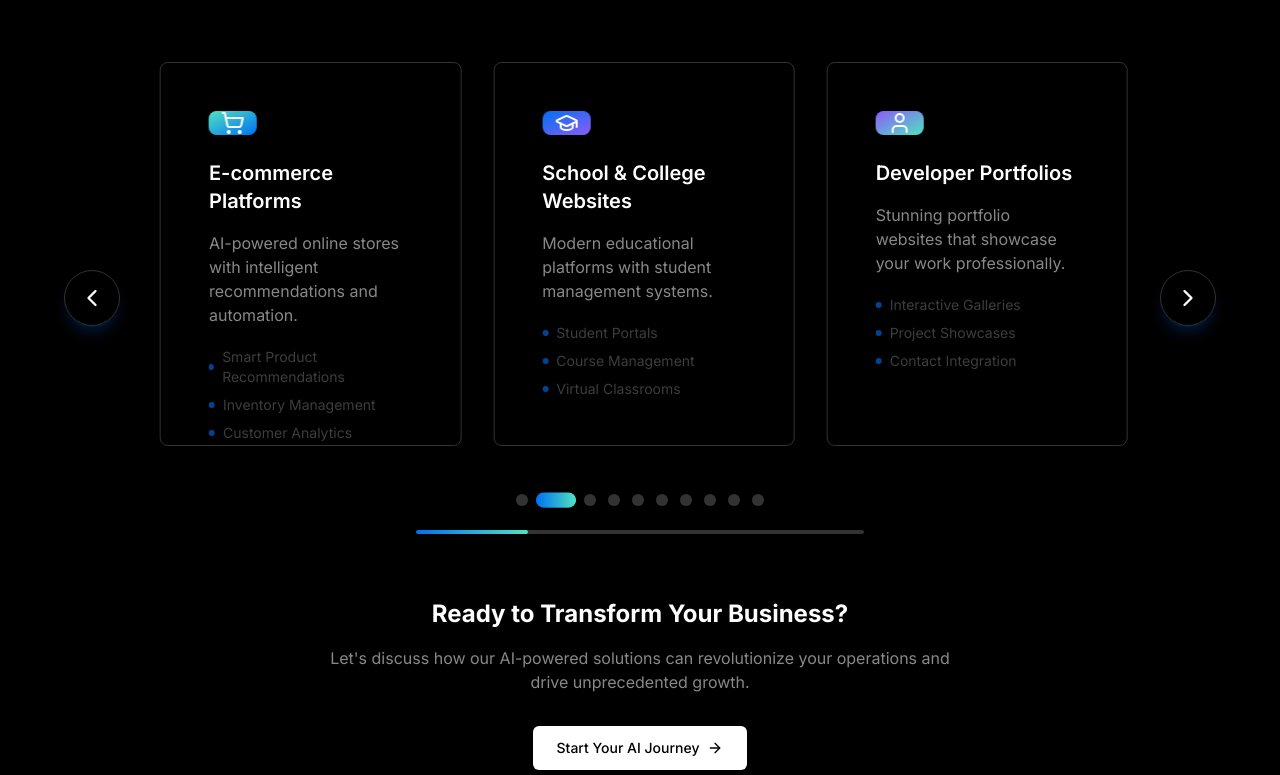
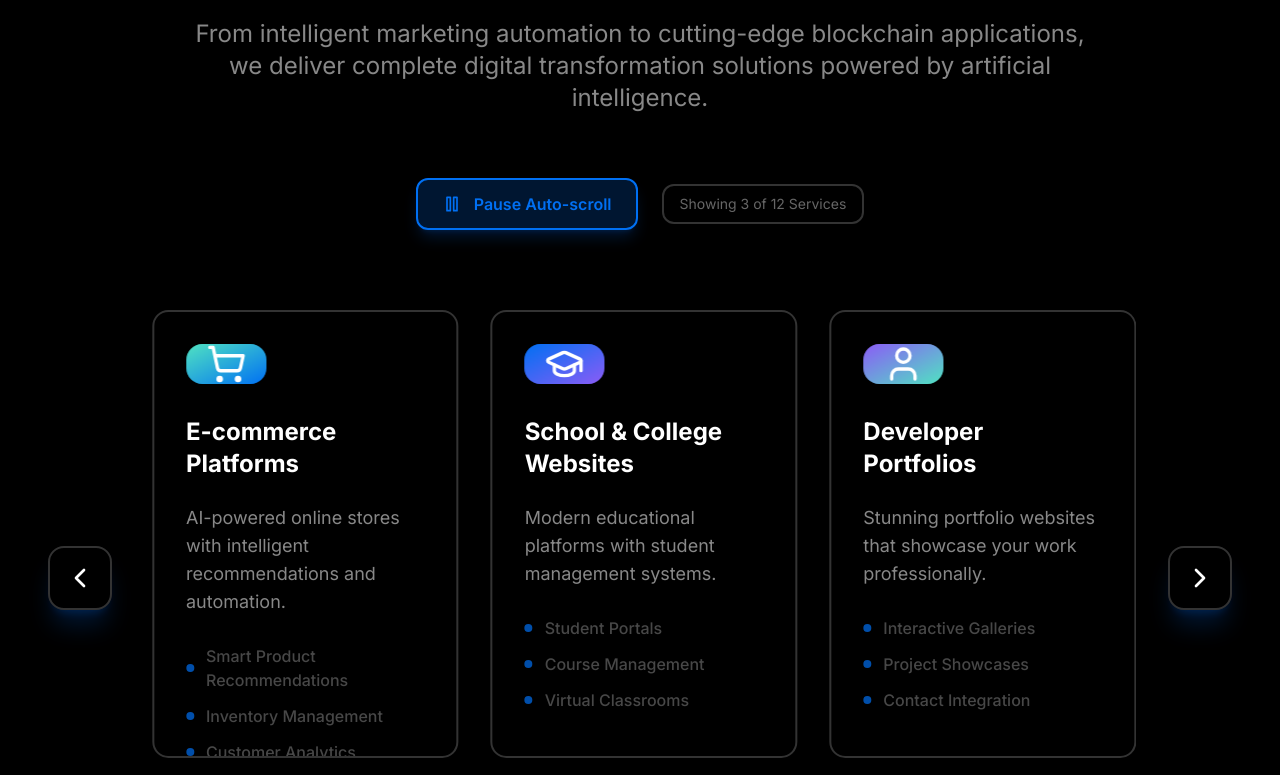
Before and after one commit to ASHUTOSH2224/Company_Website, a React (Vite) app: page / in a window 1280 px wide. Shown: the part 1785-2560 px from the top of the page. Built offline with nearby package versions, Linux system fonts and the light colour scheme.

Commit message:
Modified Services

```diff
--- a/src/components/Services.tsx
+++ b/src/components/Services.tsx
@@ -191,44 +191,49 @@ export const Services: React.FC<ServicesProps> = ({ onContactClick }) => {
 
   return (
     <section
-      className="section-padding relative"
+      className="py-16 lg:py-24 relative"
       onMouseEnter={() => setIsAutoPlaying(false)}
       onMouseLeave={() => setIsAutoPlaying(true)}
     >
       <div className="container-custom" ref={containerRef}>
         {/* Section Header */}
-        <div className={`text-center mb-12 lg:mb-16 transition-all duration-1000 ${
+        <div className={`text-center mb-16 lg:mb-20 transition-all duration-1000 ${
           isVisible ? 'opacity-100 translate-y-0' : 'opacity-0 translate-y-8'
         }`}>
-          <h2 className="heading-lg mb-4 lg:mb-6">
+          <div className="inline-flex items-center gap-3 px-6 py-3 rounded-full border-2 border-[#333] bg-black backdrop-blur-sm mb-8 lg:mb-12">
+            <Brain className="w-5 h-5 text-[#0070f3]" />
+            <span className="text-base text-[#888] font-medium">Our Services</span>
+          </div>
+
+          <h2 className="text-4xl sm:text-5xl lg:text-6xl xl:text-7xl font-bold mb-6 lg:mb-8">
             Comprehensive <span className="gradient-text-accent">AI Solutions</span>
           </h2>
-          <p className="text-body max-w-3xl mx-auto mb-6 lg:mb-8 px-4">
+          <p className="text-xl lg:text-2xl text-[#888] max-w-4xl mx-auto mb-12 lg:mb-16 leading-relaxed">
             From intelligent marketing automation to cutting-edge blockchain applications,
             we deliver complete digital transformation solutions powered by artificial intelligence.
           </p>
 
           {/* Auto-play Control & Cards Per View Indicator */}
-          <div className="flex flex-col sm:flex-row justify-center items-center gap-4 mb-6 lg:mb-8">
+          <div className="flex flex-col sm:flex-row justify-center items-center gap-6 mb-8 lg:mb-12">
             <button
               onClick={toggleAutoPlay}
-              className={`flex items-center gap-2 px-4 py-2 rounded-full border transition-all duration-300 ${
+              className={`flex items-center gap-3 px-6 py-3 rounded-xl border-2 transition-all duration-300 ${
                 isAutoPlaying
-                  ? 'border-[#0070f3] bg-[#0070f3]/20 text-[#0070f3]'
-                  : 'border-[#333] bg-[var(--card-bg)] text-[#888] hover:text-white hover:border-[#0070f3]'
+                  ? 'border-[#0070f3] bg-[#0070f3]/20 text-[#0070f3] shadow-lg shadow-[#0070f3]/20'
+                  : 'border-[#333] bg-black text-[#888] hover:text-white hover:border-[#0070f3] hover:shadow-lg hover:shadow-[#0070f3]/20'
               }`}
             >
-              {isAutoPlaying ? <Pause className="w-4 h-4" /> : <Play className="w-4 h-4" />}
-              <span className="text-sm font-medium">
+              {isAutoPlaying ? <Pause className="w-5 h-5" /> : <Play className="w-5 h-5" />}
+              <span className="text-base font-semibold">
                 {isAutoPlaying ? 'Pause' : 'Play'} Auto-scroll
               </span>
             </button>
 
             {/* Responsive indicator */}
-            <div className="text-xs text-[#666] bg-[var(--card-bg)] px-3 py-1 rounded-full border border-[#333]">
-              <span className="hidden lg:inline">Showing {cardsPerView} of {services.length}</span>
+            <div className="text-sm text-[#666] bg-black px-4 py-2 rounded-xl border-2 border-[#333]">
+              <span className="hidden lg:inline">Showing {cardsPerView} of {services.length} Services</span>
               <span className="hidden md:inline lg:hidden">Showing {cardsPerView} of {services.length}</span>
-              <span className="md:hidden">Showing {cardsPerView} of {services.length}</span>
+              <span className="md:hidden">{cardsPerView} / {services.length}</span>
             </div>
           </div>
         </div>
@@ -239,55 +244,63 @@ export const Services: React.FC<ServicesProps> = ({ onContactClick }) => {
           <button
             onClick={prevSlide}
             disabled={currentSlide === 0}
-            className={`absolute left-0 lg:-left-6 top-1/2 -translate-y-1/2 z-20 w-10 h-10 lg:w-14 lg:h-14 rounded-full border border-[#333] bg-black/80 backdrop-blur-sm flex items-center justify-center transition-all duration-300 ${
+            className={`absolute left-0 lg:-left-8 top-1/2 -translate-y-1/2 z-20 w-12 h-12 lg:w-16 lg:h-16 rounded-2xl border-2 border-[#333] bg-black backdrop-blur-sm flex items-center justify-center transition-all duration-300 ${
               currentSlide === 0
                 ? 'opacity-30 cursor-not-allowed'
-                : 'hover:border-[#0070f3] hover:bg-[#0070f3]/20 hover:scale-110 shadow-lg shadow-[#0070f3]/20'
+                : 'hover:border-[#0070f3] hover:bg-[#0070f3]/20 hover:scale-110 shadow-xl shadow-[#0070f3]/20'
             } hidden sm:flex`}
           >
-            <ChevronLeft className="w-5 h-5 lg:w-7 lg:h-7 text-white" />
+            <ChevronLeft className="w-6 h-6 lg:w-8 lg:h-8 text-white" />
           </button>
 
           <button
             onClick={nextSlide}
             disabled={currentSlide >= maxSlides}
-            className={`absolute right-0 lg:-right-6 top-1/2 -translate-y-1/2 z-20 w-10 h-10 lg:w-14 lg:h-14 rounded-full border border-[#333] bg-black/80 backdrop-blur-sm flex items-center justify-center transition-all duration-300 ${
+            className={`absolute right-0 lg:-right-8 top-1/2 -translate-y-1/2 z-20 w-12 h-12 lg:w-16 lg:h-16 rounded-2xl border-2 border-[#333] bg-black backdrop-blur-sm flex items-center justify-center transition-all duration-300 ${
               currentSlide >= maxSlides
                 ? 'opacity-30 cursor-not-allowed'
-                : 'hover:border-[#0070f3] hover:bg-[#0070f3]/20 hover:scale-110 shadow-lg shadow-[#0070f3]/20'
+                : 'hover:border-[#0070f3] hover:bg-[#0070f3]/20 hover:scale-110 shadow-xl shadow-[#0070f3]/20'
             } hidden sm:flex`}
           >
-            <ChevronRight className="w-5 h-5 lg:w-7 lg:h-7 text-white" />
+            <ChevronRight className="w-6 h-6 lg:w-8 lg:h-8 text-white" />
           </button>
 
           {/* Mobile Navigation Arrows */}
-          <div className="flex justify-between items-center mb-6 sm:hidden">
+          <div className="flex justify-between items-center mb-8 sm:hidden">
             <button
               onClick={prevSlide}
               disabled={currentSlide === 0}
-              className={`w-12 h-12 rounded-full border border-[#333] bg-black/80 backdrop-blur-sm flex items-center justify-center transition-all duration-300 ${
+              className={`w-14 h-14 rounded-2xl border-2 border-[#333] bg-black backdrop-blur-sm flex items-center justify-center transition-all duration-300 ${
                 currentSlide === 0
                   ? 'opacity-30 cursor-not-allowed'
-                  : 'hover:border-[#0070f3] hover:bg-[#0070f3]/20'
+                  : 'hover:border-[#0070f3] hover:bg-[#0070f3]/20 hover:scale-105'
               }`}
             >
-              <ChevronLeft className="w-6 h-6 text-white" />
+              <ChevronLeft className="w-7 h-7 text-white" />
             </button>
 
-            <div className="text-sm text-[#888]">
+            <div className="flex flex-col items-center gap-2">
+              <div className="text-base font-semibold text-white">
                 {currentSlide + 1} / {maxSlides + 1}
+              </div>
+              <div className="w-16 h-1 bg-[#333] rounded-full overflow-hidden">
+                <div
+                  className="h-full bg-gradient-to-r from-[#0070f3] to-[#50e3c2] rounded-full transition-all duration-300"
+                  style={{ width: `${((currentSlide + 1) / (maxSlides + 1)) * 100}%` }}
+                />
+              </div>
             </div>
 
             <button
               onClick={nextSlide}
               disabled={currentSlide >= maxSlides}
-              className={`w-12 h-12 rounded-full border border-[#333] bg-black/80 backdrop-blur-sm flex items-center justify-center transition-all duration-300 ${
+              className={`w-14 h-14 rounded-2xl border-2 border-[#333] bg-black backdrop-blur-sm flex items-center justify-center transition-all duration-300 ${
                 currentSlide >= maxSlides
                   ? 'opacity-30 cursor-not-allowed'
-                  : 'hover:border-[#0070f3] hover:bg-[#0070f3]/20'
+                  : 'hover:border-[#0070f3] hover:bg-[#0070f3]/20 hover:scale-105'
               }`}
             >
-              <ChevronRight className="w-6 h-6 text-white" />
+              <ChevronRight className="w-7 h-7 text-white" />
             </button>
           </div>
 
@@ -314,7 +327,7 @@ export const Services: React.FC<ServicesProps> = ({ onContactClick }) => {
                     onMouseLeave={() => setHoveredService(null)}
                   >
                     {/* Service Card */}
-                    <div className={`service-card group relative overflow-hidden h-80 lg:h-96 hover:transform hover:-translate-y-2 lg:hover:-translate-y-6 hover:scale-105 transition-all duration-700 ${
+                    <div className={`bg-black border-2 border-[#333] rounded-2xl p-6 lg:p-8 group relative overflow-hidden h-96 lg:h-[28rem] hover:transform hover:-translate-y-3 hover:scale-105 transition-all duration-700 hover:border-[#0070f3] hover:shadow-2xl hover:shadow-[#0070f3]/20 ${
                       isVisible ? 'opacity-100 translate-y-0' : 'opacity-0 translate-y-8'
                     }`}>
                       {/* Animated background glow */}
@@ -326,57 +339,57 @@ export const Services: React.FC<ServicesProps> = ({ onContactClick }) => {
                       {/* Shimmer effect */}
                       <div className="absolute inset-0 shimmer-effect opacity-0 group-hover:opacity-100 transition-opacity duration-500"></div>
 
-                      <div className="relative z-10 p-4 lg:p-6 h-full flex flex-col">
+                      <div className="relative z-10 h-full flex flex-col">
                         {/* Service Icon */}
-                        <div className="relative w-10 h-10 lg:w-12 lg:h-12 mb-4 lg:mb-6">
+                        <div className="relative w-16 h-16 lg:w-20 lg:h-20 mb-6 lg:mb-8">
                           {/* Pulsing background */}
-                          <div className={`absolute inset-0 bg-gradient-to-br ${service.color} opacity-20 rounded-lg group-hover:opacity-40 transition-opacity duration-500 animate-pulse`}></div>
+                          <div className={`absolute inset-0 bg-gradient-to-br ${service.color} opacity-20 rounded-2xl group-hover:opacity-40 transition-opacity duration-500 animate-pulse`}></div>
 
                           {/* Main icon container */}
-                          <div className={`relative w-full h-full bg-gradient-to-br ${service.color} rounded-lg flex items-center justify-center group-hover:scale-125 group-hover:rotate-12 transition-all duration-500 shadow-lg group-hover:shadow-[#0070f3]/25`}>
-                            <Icon size={20} className="lg:w-6 lg:h-6 text-white group-hover:animate-bounce" />
+                          <div className={`relative w-full h-full bg-gradient-to-br ${service.color} rounded-2xl flex items-center justify-center group-hover:scale-125 group-hover:rotate-12 transition-all duration-500 shadow-xl group-hover:shadow-[#0070f3]/30`}>
+                            <Icon size={28} className="lg:w-10 lg:h-10 text-white group-hover:animate-bounce" />
                           </div>
 
                           {/* Floating ring effect */}
-                          <div className={`absolute inset-0 border-2 border-[#0070f3] rounded-lg opacity-0 group-hover:opacity-100 group-hover:scale-150 transition-all duration-700 animate-ping`}></div>
+                          <div className={`absolute inset-0 border-2 border-[#0070f3] rounded-2xl opacity-0 group-hover:opacity-100 group-hover:scale-150 transition-all duration-700 animate-ping`}></div>
                         </div>
 
                         {/* Service Content */}
-                        <div className="flex-1 space-y-3 lg:space-y-4">
-                          <h3 className="text-lg lg:text-xl font-semibold text-white group-hover:text-[#50e3c2] transition-all duration-300 leading-tight">
+                        <div className="flex-1 space-y-4 lg:space-y-6">
+                          <h3 className="text-xl lg:text-2xl font-bold text-white group-hover:text-[#50e3c2] transition-all duration-300 leading-tight">
                             {service.title}
                           </h3>
 
-                          <p className="text-sm lg:text-base text-[#888] group-hover:text-[#aaa] transition-colors duration-300 leading-relaxed">
+                          <p className="text-base lg:text-lg text-[#888] group-hover:text-[#aaa] transition-colors duration-300 leading-relaxed">
                             {service.description}
                           </p>
 
                           {/* Features List */}
-                          <div className={`space-y-1 lg:space-y-2 transition-all duration-500 ${
-                            isHovered ? 'opacity-100 max-h-32 translate-y-0' : 'opacity-60 max-h-20 translate-y-1'
+                          <div className={`space-y-2 lg:space-y-3 transition-all duration-500 ${
+                            isHovered ? 'opacity-100 max-h-40 translate-y-0' : 'opacity-70 max-h-32 translate-y-1'
                           }`}>
                             {service.features.map((feature, featureIndex) => (
                               <div
                                 key={featureIndex}
-                                className="flex items-center gap-2 transition-all duration-300 hover:translate-x-2"
+                                className="flex items-center gap-3 transition-all duration-300 hover:translate-x-2"
                                 style={{ animationDelay: `${featureIndex * 100}ms` }}
                               >
-                                <div className="w-1.5 h-1.5 bg-[#0070f3] rounded-full group-hover:animate-ping group-hover:bg-[#50e3c2] transition-colors duration-300"></div>
-                                <span className="text-xs lg:text-sm text-[#666] group-hover:text-[#50e3c2] transition-colors duration-300">{feature}</span>
+                                <div className="w-2 h-2 bg-[#0070f3] rounded-full group-hover:animate-ping group-hover:bg-[#50e3c2] transition-colors duration-300 flex-shrink-0"></div>
+                                <span className="text-sm lg:text-base text-[#666] group-hover:text-[#50e3c2] transition-colors duration-300 font-medium">{feature}</span>
                               </div>
                             ))}
                           </div>
 
                           {/* Learn More Button */}
-                          <div className={`pt-3 lg:pt-4 transition-all duration-500 ${
+                          <div className={`pt-4 lg:pt-6 transition-all duration-500 ${
                             isHovered ? 'opacity-100 translate-y-0' : 'opacity-0 translate-y-2'
                           }`}>
                             <button
                               onClick={onContactClick}
-                              className="text-[#0070f3] text-sm font-medium flex items-center gap-2 hover:gap-3 hover:text-[#50e3c2] transition-all duration-300 group/btn"
+                              className="bg-gradient-to-r from-[#0070f3] to-[#50e3c2] text-white px-4 py-2 rounded-xl text-sm lg:text-base font-semibold hover:scale-105 transition-all duration-300 inline-flex items-center gap-2 group/btn shadow-lg"
                             >
                               Learn More
-                              <ArrowRight size={14} className="group-hover/btn:translate-x-1 group-hover/btn:scale-110 transition-transform duration-300" />
+                              <ArrowRight size={16} className="group-hover/btn:translate-x-1 group-hover/btn:scale-110 transition-transform duration-300" />
                             </button>
                           </div>
                         </div>
@@ -436,23 +449,25 @@ export const Services: React.FC<ServicesProps> = ({ onContactClick }) => {
         </div>
 
         {/* CTA Section */}
-        <div className={`text-center mt-12 lg:mt-16 transition-all duration-1000 delay-500 ${
+        <div className={`text-center mt-16 lg:mt-24 transition-all duration-1000 delay-500 ${
           isVisible ? 'opacity-100 translate-y-0' : 'opacity-0 translate-y-8'
         }`}>
-          <h3 className="text-xl lg:text-2xl font-bold mb-4">
-            Ready to Transform Your Business?
+          <div className="bg-black border border-[#333] rounded-3xl p-12 lg:p-16 hover:border-[#0070f3] transition-colors duration-300">
+            <h3 className="text-3xl lg:text-4xl xl:text-5xl font-bold mb-6 lg:mb-8">
+              Ready to Transform Your <span className="gradient-text-accent">Business?</span>
             </h3>
-          <p className="text-sm lg:text-base text-[#888] mb-6 lg:mb-8 max-w-2xl mx-auto px-4">
+            <p className="text-lg lg:text-xl text-[#888] mb-10 lg:mb-12 max-w-3xl mx-auto leading-relaxed">
               Let's discuss how our AI-powered solutions can revolutionize your operations
               and drive unprecedented growth.
             </p>
             <button
               onClick={onContactClick}
-            className="btn-primary"
+              className="bg-gradient-to-r from-[#0070f3] to-[#50e3c2] text-white px-10 lg:px-12 py-4 lg:py-5 rounded-2xl text-lg lg:text-xl font-semibold hover:scale-105 transition-all duration-300 shadow-xl hover:shadow-2xl inline-flex items-center gap-3 group"
             >
               Start Your AI Journey
-            <ArrowRight size={16} />
+              <ArrowRight size={20} className="group-hover:translate-x-1 transition-transform" />
             </button>
+          </div>
         </div>
       </div>
     </section>
--- a/src/index.css
+++ b/src/index.css
@@ -135,7 +135,7 @@ html.dark {
 
 /* Container */
 .container-custom {
-  @apply max-w-6xl mx-auto px-6;
+  @apply max-w-6xl mx-auto px-4;
 }
 
 .section-padding {
@@ -386,7 +386,7 @@ html.dark {
   }
 
   .container-custom {
-    @apply px-4;
+    @apply px-2;
   }
 
   .section-padding {
```
Lines whose indentation alone changed are shown as unchanged.
